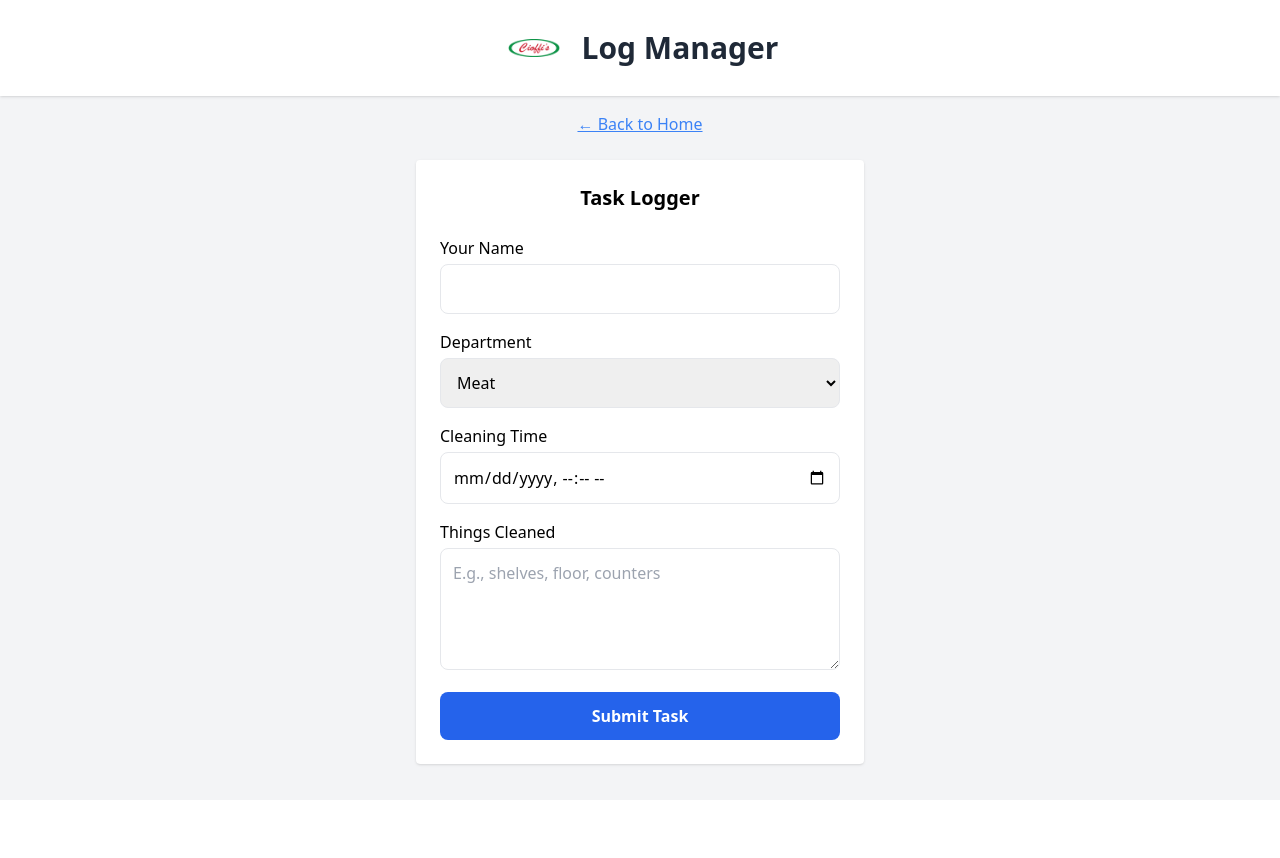
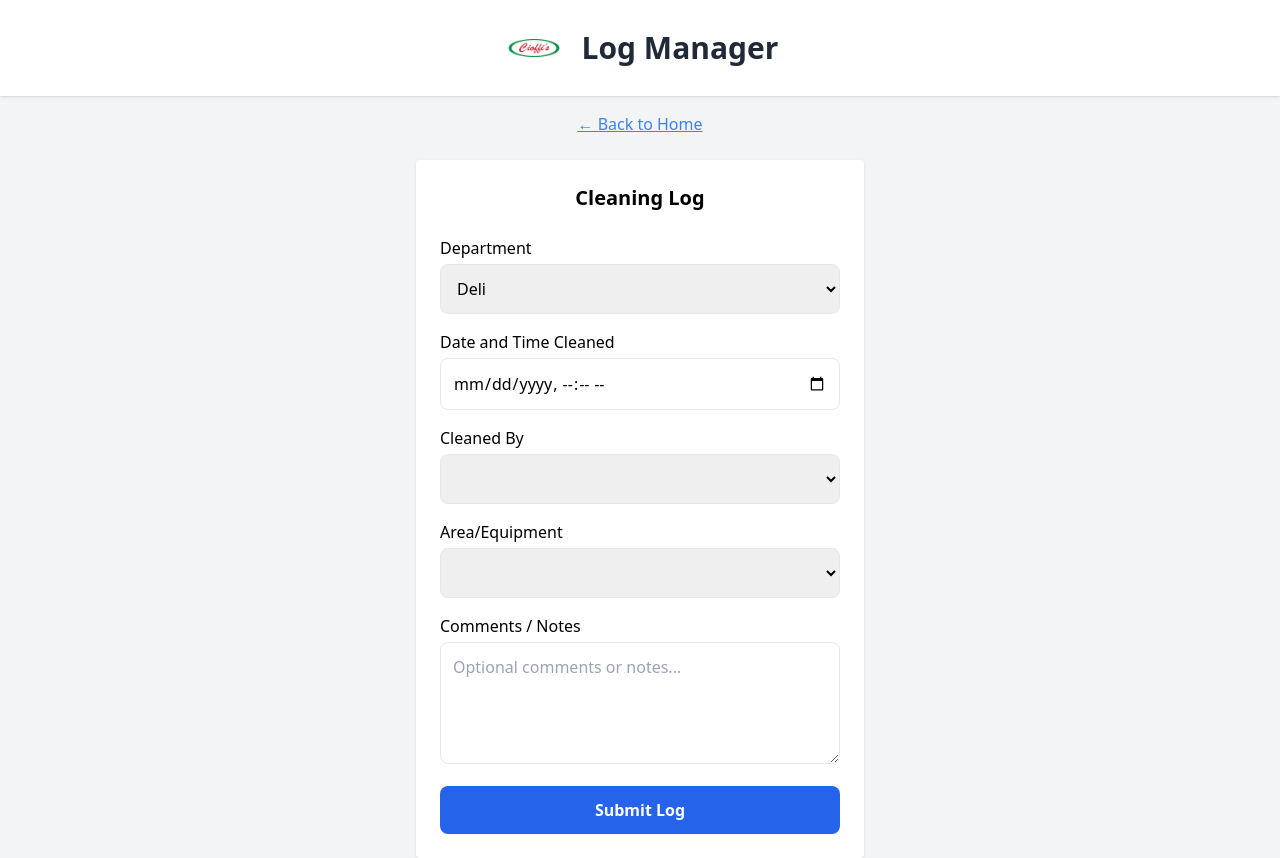
Before and after one commit to Aashay-B/Log-Manager, a React (Create React App) app: page / in a window 1280 px wide. Both pictures are taken after a click on the button "Task Form". Before the commit the page ends 800 px from the top, so only its background shows below. Built offline with nearby package versions, Linux system fonts and the light colour scheme.

Commit message:
Task log form updated

```diff
--- a/src/components/TaskForm.js
+++ b/src/components/TaskForm.js
@@ -1,19 +1,41 @@
 import React, { useState } from 'react';
 import { supabase } from '../supabaseClient';
 
-const departments = ["Meat", "Deli", "General Warehouse"];
+const departmentOptions = ['Deli', 'Warehouse'];
+
+const cleanedByOptions = {
+  Deli: ['','Tamara', 'Jimmy', 'Verna', 'Stephania', 'Navi', 'Sonam'],
+  Warehouse: ['','Gagi', 'Tate', 'Kirro']
+};
+
+const areaEquipmentOptions = {
+  Deli: ['','Floors', 'Detail Cleaning', 'End of Shift Cleaning', 'Grater', 'Meat Slicer 1', 'Meat Slicer 2', 'Cheese Slicer'],
+  Warehouse: ['','Floors', 'Racks', 'Detail Cleaning', 'Bins']
+};
 
 export default function TaskForm() {
   const [form, setForm] = useState({
-    name: '',
-    department: departments[0],
+    department: 'Deli',
     cleaning_time: '',
-    things_cleaned: ''
+    cleaned_by: cleanedByOptions['Deli'][0],
+    area_equipment: areaEquipmentOptions['Deli'][0],
+    comments: ''
   });
 
   const handleChange = e => {
     const { name, value } = e.target;
-    setForm(prev => ({ ...prev, [name]: value }));
+
+    // When department changes, update cleaned_by and area_equipment defaults
+    if (name === 'department') {
+      setForm(prev => ({
+        ...prev,
+        department: value,
+        cleaned_by: cleanedByOptions[value][0],
+        area_equipment: areaEquipmentOptions[value][0]
+      }));
+    } else {
+      setForm(prev => ({ ...prev, [name]: value }));
+    }
   };
 
   const handleSubmit = async e => {
@@ -24,7 +46,7 @@ export default function TaskForm() {
 
     const taskData = {
       ...form,
-      cleaning_time: utcTime,
+      cleaning_time: utcTime
     };
 
     const { error } = await supabase.from('tasks').insert([taskData]);
@@ -32,31 +54,20 @@ export default function TaskForm() {
     if (error) {
       alert('Error: ' + error.message);
     } else {
-      alert('Task submitted!');
+      alert('Cleaning log submitted!');
       setForm({
-        name: '',
-        department: departments[0],
+        department: 'Deli',
         cleaning_time: '',
-        things_cleaned: '',
+        cleaned_by: cleanedByOptions['Deli'][0],
+        area_equipment: areaEquipmentOptions['Deli'][0],
+        comments: ''
       });
     }
   };
 
   return (
     <form onSubmit={handleSubmit} className="p-6 max-w-md mx-auto bg-white shadow rounded">
-      <h2 className="text-xl font-semibold mb-6 text-center">Task Logger</h2>
-
-      <div className="mb-4">
-        <label htmlFor="name" className="block font-medium mb-1">Your Name</label>
-        <input
-          id="name"
-          name="name"
-          value={form.name}
-          onChange={handleChange}
-          className="w-full p-3 border rounded-lg focus:outline-none focus:ring focus:border-blue-300"
-          required
-        />
-      </div>
+      <h2 className="text-xl font-semibold mb-6 text-center">Cleaning Log</h2>
 
       <div className="mb-4">
         <label htmlFor="department" className="block font-medium mb-1">Department</label>
@@ -67,14 +78,14 @@ export default function TaskForm() {
           onChange={handleChange}
           className="w-full p-3 border rounded-lg focus:outline-none focus:ring focus:border-blue-300"
         >
-          {departments.map(dep => (
+          {departmentOptions.map(dep => (
             <option key={dep} value={dep}>{dep}</option>
           ))}
         </select>
       </div>
 
       <div className="mb-4">
-        <label htmlFor="cleaning_time" className="block font-medium mb-1">Cleaning Time</label>
+        <label htmlFor="cleaning_time" className="block font-medium mb-1">Date and Time Cleaned</label>
         <input
           id="cleaning_time"
           type="datetime-local"
@@ -87,16 +98,45 @@ export default function TaskForm() {
       </div>
 
       <div className="mb-4">
-        <label htmlFor="things_cleaned" className="block font-medium mb-1">Things Cleaned</label>
+        <label htmlFor="cleaned_by" className="block font-medium mb-1">Cleaned By</label>
+        <select
+          id="cleaned_by"
+          name="cleaned_by"
+          value={form.cleaned_by}
+          onChange={handleChange}
+          className="w-full p-3 border rounded-lg focus:outline-none focus:ring focus:border-blue-300"
+        >
+          {cleanedByOptions[form.department].map(person => (
+            <option key={person} value={person}>{person}</option>
+          ))}
+        </select>
+      </div>
+
+      <div className="mb-4">
+        <label htmlFor="area_equipment" className="block font-medium mb-1">Area/Equipment</label>
+        <select
+          id="area_equipment"
+          name="area_equipment"
+          value={form.area_equipment}
+          onChange={handleChange}
+          className="w-full p-3 border rounded-lg focus:outline-none focus:ring focus:border-blue-300"
+        >
+          {areaEquipmentOptions[form.department].map(area => (
+            <option key={area} value={area}>{area}</option>
+          ))}
+        </select>
+      </div>
+
+      <div className="mb-4">
+        <label htmlFor="comments" className="block font-medium mb-1">Comments / Notes</label>
         <textarea
-          id="things_cleaned"
-          name="things_cleaned"
-          value={form.things_cleaned}
+          id="comments"
+          name="comments"
+          value={form.comments}
           onChange={handleChange}
           rows="4"
           className="w-full p-3 border rounded-lg focus:outline-none focus:ring focus:border-blue-300"
-          placeholder="E.g., shelves, floor, counters"
-          required
+          placeholder="Optional comments or notes..."
         />
       </div>
 
@@ -104,7 +144,7 @@ export default function TaskForm() {
         type="submit"
         className="w-full bg-blue-600 text-white font-semibold py-3 rounded-lg hover:bg-blue-700 transition"
       >
-        Submit Task
+        Submit Log
       </button>
     </form>
   );
--- a/src/components/TaskList.js
+++ b/src/components/TaskList.js
@@ -1,12 +1,10 @@
+// src/components/TaskList.js
+
 import React, { useEffect, useState } from 'react';
 import { supabase } from '../supabaseClient';
 import { format } from 'date-fns-tz';
-import { jsPDF } from 'jspdf'
-import { autoTable } from 'jspdf-autotable'
-
-
-// Register the plugin
-// const doc = new jsPDF()
+import { jsPDF } from 'jspdf';
+import autoTable from 'jspdf-autotable';
 
 const PST_TIMEZONE = 'America/Los_Angeles';
 
@@ -15,7 +13,36 @@ function formatToPST(dateString) {
   return format(date, 'yyyy-MM-dd hh:mm aaaa zzz', { timeZone: PST_TIMEZONE });
 }
 
-const departments = ['All Departments', 'Meat', 'Deli', 'General Warehouse'];
+const departments = ['All Departments', 'Deli', 'Warehouse'];
+
+function Disclosure({ task }) {
+  const [isOpen, setIsOpen] = useState(false);
+
+  return (
+    <div
+      className="bg-gray-50 border rounded p-3 shadow-sm cursor-pointer hover:bg-gray-100 transition"
+      onClick={() => setIsOpen(!isOpen)}
+    >
+      <div className="flex justify-between items-center">
+        <div>
+          <span className="text-sm font-medium text-gray-700">{formatToPST(task.cleaning_time)}</span>
+          <span className="ml-2 text-gray-600">— {task.cleaned_by}</span>
+        </div>
+        <span className="text-xs text-blue-600">{isOpen ? 'Hide' : 'Details'}</span>
+      </div>
+
+      {isOpen && (
+        <div className="mt-3 text-sm text-gray-700 space-y-1">
+          <div><strong>Department:</strong> {task.department}</div>
+          <div><strong>Cleaned By:</strong> {task.cleaned_by}</div>
+          <div><strong>Area/Equipment:</strong> {task.area_equipment}</div>
+          <div><strong>Cleaning Time:</strong> {formatToPST(task.cleaning_time)}</div>
+          {task.comments && <div><strong>Comments:</strong> {task.comments}</div>}
+        </div>
+      )}
+    </div>
+  );
+}
 
 export default function TaskList() {
   const [tasks, setTasks] = useState([]);
@@ -59,11 +86,33 @@ export default function TaskList() {
     setEndDate('');
   };
 
+  const handleExportPDF = async () => {
+  const doc = new jsPDF();
+  const logo = new Image();
+  logo.src = `${window.location.origin}/logo.png`;
 
-  const handleExportPDF = () => {
-    const doc = new jsPDF();
+  // Wait for logo to load
+  await new Promise(resolve => {
+    logo.onload = resolve;
+  });
 
-    // Apply export filters here
+  // Add logo
+  doc.addImage(logo, 'PNG', 7, 2, 60, 40);
+
+  // Add Title
+  doc.setFontSize(14);
+  doc.text('Task Logs Export', 105, 20, { align: 'center' });
+
+  // Add export date range
+  const rangeText =
+    (exportStartDate ? `From: ${exportStartDate}` : '') +
+    (exportEndDate ? ` To: ${exportEndDate}` : '');
+  doc.setFontSize(10);
+  doc.text(rangeText, 105, 28, { align: 'center' });
+
+  let yOffset = 40;
+
+  // Filter tasks based on export filters
   const exportFilteredTasks = tasks.filter(task => {
     const matchesDept =
       exportDept === 'All Departments' || task.department === exportDept;
@@ -79,33 +128,57 @@ export default function TaskList() {
     return matchesDept && matchesStart && matchesEnd;
   });
 
-    const tableHead = [['Name', 'Department', 'Cleaning Time', 'Things Cleaned']];
-    const tableBody = exportFilteredTasks.map(task => [
-        task.name,
-        task.department,
-        new Date(task.cleaning_time).toLocaleString('en-US', {
-        timeZone: 'America/Los_Angeles',
-        dateStyle: 'short',
-        timeStyle: 'short',
-        }),
-        task.things_cleaned,
-    ]);
-
-    autoTable(doc, {
-        head: tableHead,
-        body: tableBody,
-        styles: { fontSize: 10 },
-        margin: { top: 20 },
-        headStyles: { fillColor: [22, 160, 133] },
+  // Group by department
+  const groupedTasks = {};
+  exportFilteredTasks.forEach(task => {
+    if (!groupedTasks[task.department]) {
+      groupedTasks[task.department] = [];
+    }
+    groupedTasks[task.department].push(task);
   });
 
-    doc.save('tasks.pdf');
+  // Loop through each department
+  for (const dept of Object.keys(groupedTasks)) {
+    const deptTasks = groupedTasks[dept];
+
+    if (yOffset > 250) {
+      doc.addPage();
+      yOffset = 20;
+    }
+
+    // Department header
+    doc.setFontSize(12);
+    doc.text(dept + ' Department', 14, yOffset);
+    yOffset += 6;
+
+    // Table
+    autoTable(doc, {
+      startY: yOffset,
+      head: [['Cleaning Time', 'Cleaned By', 'Area/Equipment', 'Comments']],
+      body: deptTasks.map(task => [
+        formatToPST(task.cleaning_time),
+        task.cleaned_by,
+        task.area_equipment,
+        task.comments || '',
+      ]),
+      styles: { fontSize: 9 },
+      theme: 'grid',
+      headStyles: { fillColor: [41, 128, 185] },
+      margin: { left: 14, right: 14 },
+      didDrawPage: data => {
+        yOffset = data.cursor.y + 10;
+      }
+    });
+  }
+
+  doc.save('tasks_by_department.pdf');
 };
 
 
   return (
     <div className="max-w-3xl mx-auto p-4 bg-white rounded shadow">
       <h2 className="text-xl font-semibold mb-4 text-center">Task Logs</h2>
+
       {/* Filter Section */}
       <div className="grid grid-cols-1 md:grid-cols-4 gap-4 mb-6">
         <div>
@@ -118,17 +191,13 @@ export default function TaskList() {
             className="px-4 py-2 border rounded w-full"
           >
             {departments.map(dept => (
-              <option key={dept} value={dept}>
-                {dept}
-              </option>
+              <option key={dept} value={dept}>{dept}</option>
             ))}
           </select>
         </div>
 
         <div>
-          <label className="block mb-1 text-sm font-medium text-gray-700">
-            Start Date
-          </label>
+          <label className="block mb-1 text-sm font-medium text-gray-700">Start Date</label>
           <input
             type="date"
             value={startDate}
@@ -138,9 +207,7 @@ export default function TaskList() {
         </div>
 
         <div>
-          <label className="block mb-1 text-sm font-medium text-gray-700">
-            End Date
-          </label>
+          <label className="block mb-1 text-sm font-medium text-gray-700">End Date</label>
           <input
             type="date"
             value={endDate}
@@ -158,8 +225,9 @@ export default function TaskList() {
           </button>
         </div>
       </div>
+
+      {/* Export Button */}
       <div className="mb-4 text-right">
-      {/* Export Button */}
         <button
           onClick={() => setShowExport(!showExport)}
           className="bg-red-600 text-white px-4 py-2 rounded shadow hover:bg-red-700 mb-6"
@@ -167,6 +235,7 @@ export default function TaskList() {
           {showExport ? 'Cancel Export' : 'Export to PDF'}
         </button>
       </div>
+
       {/* Export Filter Section */}
       {showExport && (
         <div className="grid grid-cols-1 md:grid-cols-4 gap-4 mb-6 bg-white p-4 rounded shadow">
@@ -178,9 +247,7 @@ export default function TaskList() {
               className="px-4 py-2 border rounded w-full"
             >
               {departments.map(dept => (
-                <option key={dept} value={dept}>
-                  {dept}
-                </option>
+                <option key={dept} value={dept}>{dept}</option>
               ))}
             </select>
           </div>
@@ -213,20 +280,23 @@ export default function TaskList() {
         </div>
       )}
 
-      {/* Task List */}
+      {/* Task List Section */}
       {filteredTasks.length === 0 ? (
         <p className="text-gray-600">No tasks found for selected filters.</p>
       ) : (
-        <div className="space-y-4">
-          {filteredTasks.map(task => (
-            <div key={task.id} className="bg-white shadow rounded p-2">
-              <div className="text-lg font-semibold text-gray-800">{task.name}</div>
-              <div className="text-sm text-gray-500 mb-1">{task.department}</div>
-              <div className="text-sm text-gray-600">{formatToPST(task.cleaning_time)}</div>
-              <div className="mt-2 text-gray-700">{task.things_cleaned}</div>
-            </div>
+        ['Deli', 'Warehouse'].map(department => {
+          const deptTasks = filteredTasks.filter(task => task.department === department);
+          if (deptTasks.length === 0) return null;
+
+          return (
+            <div key={department} className="mb-6">
+              <h3 className="text-lg font-semibold mb-2 border-b pb-1">{department} Tasks</h3>
+              {deptTasks.map(task => (
+                <Disclosure key={task.id} task={task} />
               ))}
             </div>
+          );
+        })
       )}
     </div>
   );
```
Lines whose indentation alone changed are shown as unchanged.
